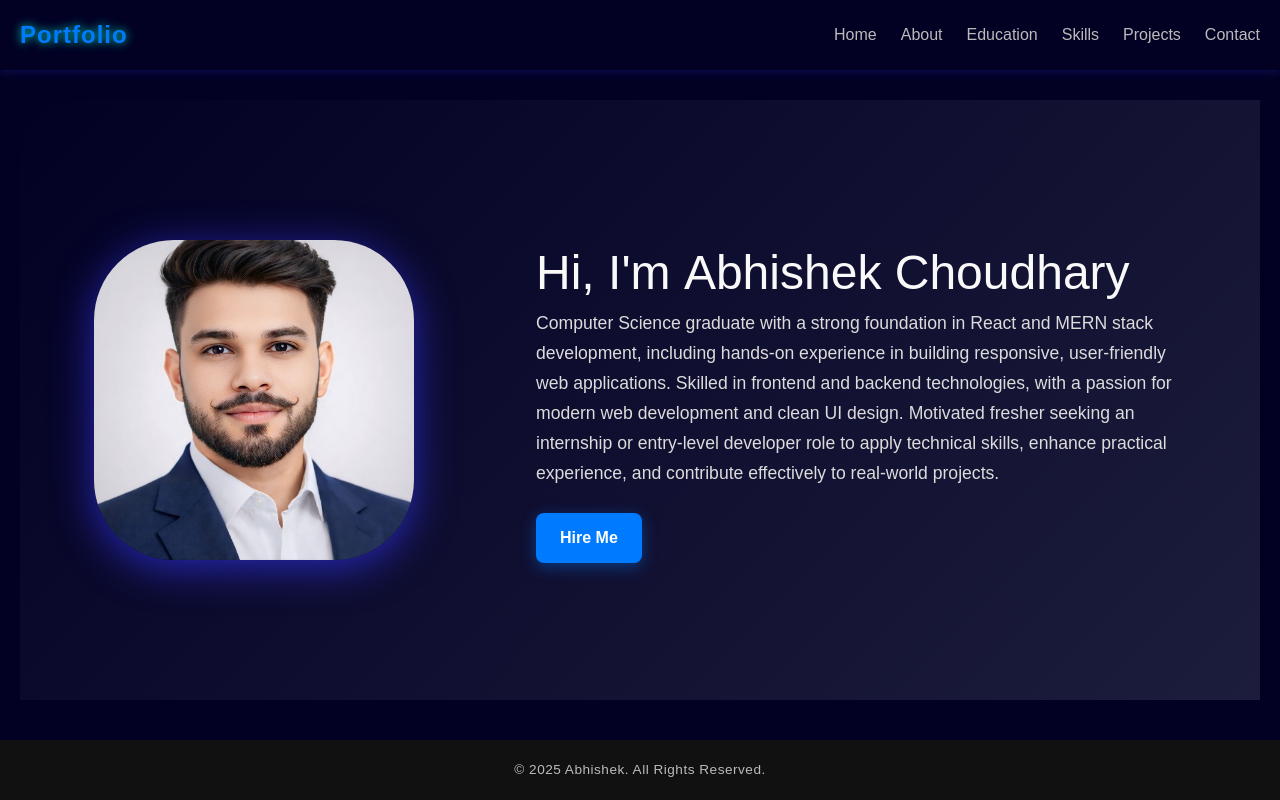
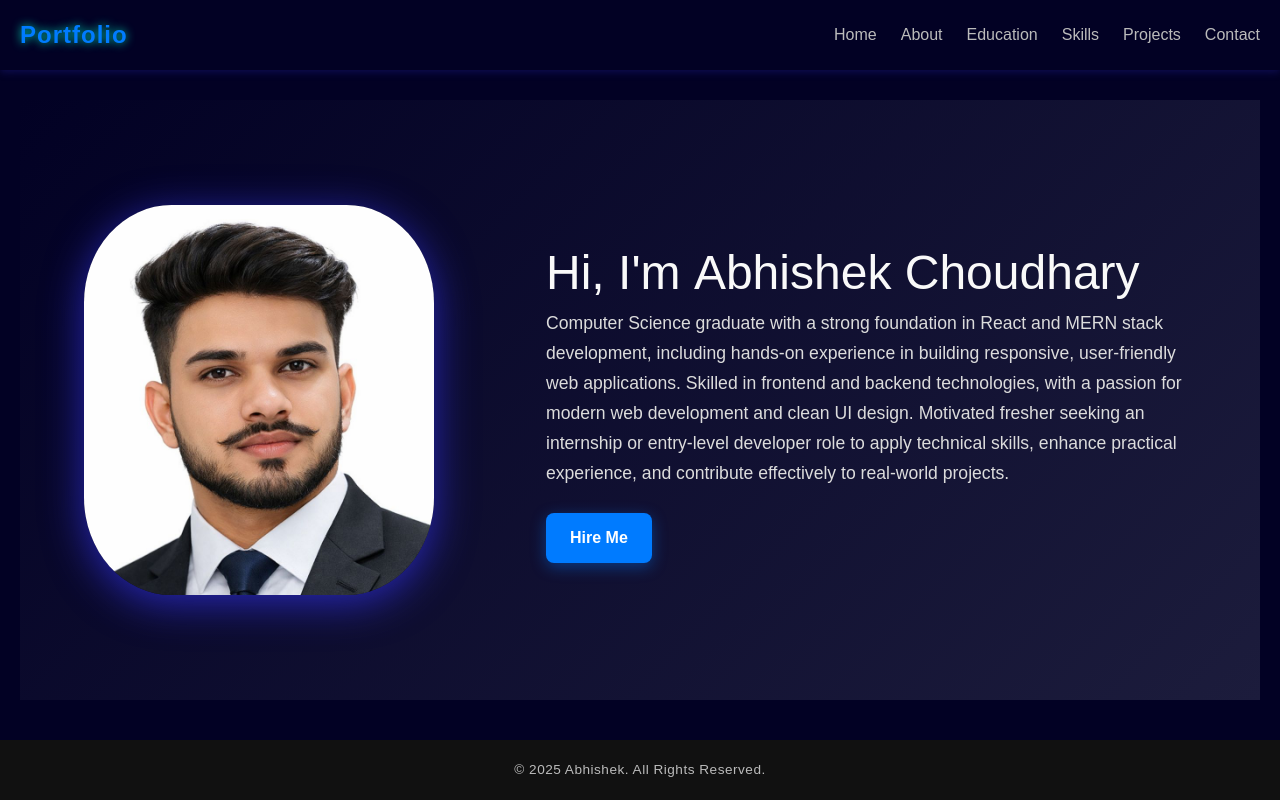
Before and after one commit to Abhi61-dotcom/portfolio, a React (Vite) app: page / in a window 1280 px wide. Built offline with nearby package versions, Linux system fonts and the light colour scheme.

Commit message:
Updated home section and replaced profile image

```diff
--- a/src/Pagess/Home/Home.css
+++ b/src/Pagess/Home/Home.css
@@ -11,10 +11,11 @@
 
 /* Profile Image */
 .profile_img img {
-  width: 320px;
-  height: 320px;
+  width: 350px;
+  height: 390px;
   object-fit: cover;
   border-radius: 25%;
+  object-position: top;
   box-shadow: 0 8px 40px rgba(51, 51, 237, 0.7);
   transition: transform 0.3s ease;
 }
--- a/src/Pagess/Home/Home.jsx
+++ b/src/Pagess/Home/Home.jsx
@@ -1,6 +1,6 @@
 import React from "react";
 import { motion } from "framer-motion";
-import profile from "../../assets/profile.jpg";
+import profile from "../../assets/profile.png";
 import "./Home.css";
 
 export const Home = () => {
```
Also changed, not shown: src/assets/profile.jpg (deleted), src/assets/profile.png (added).
